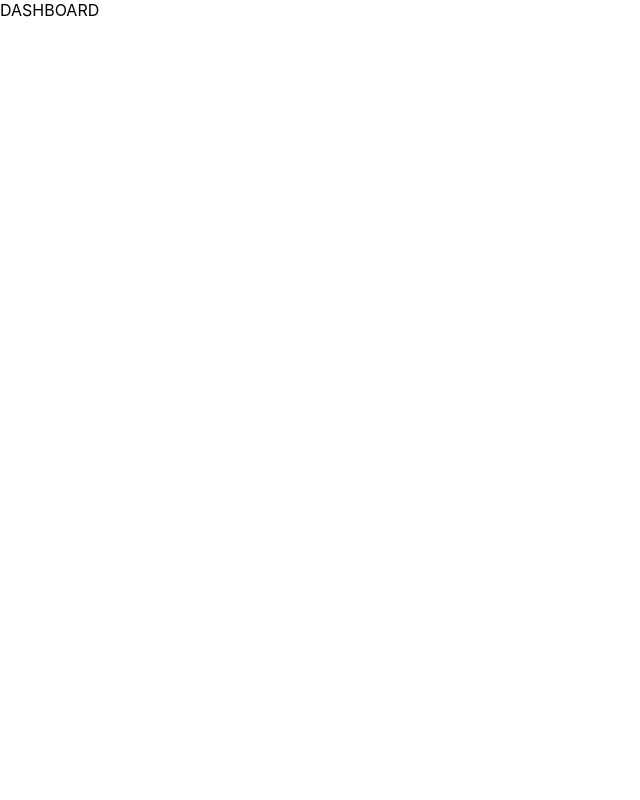
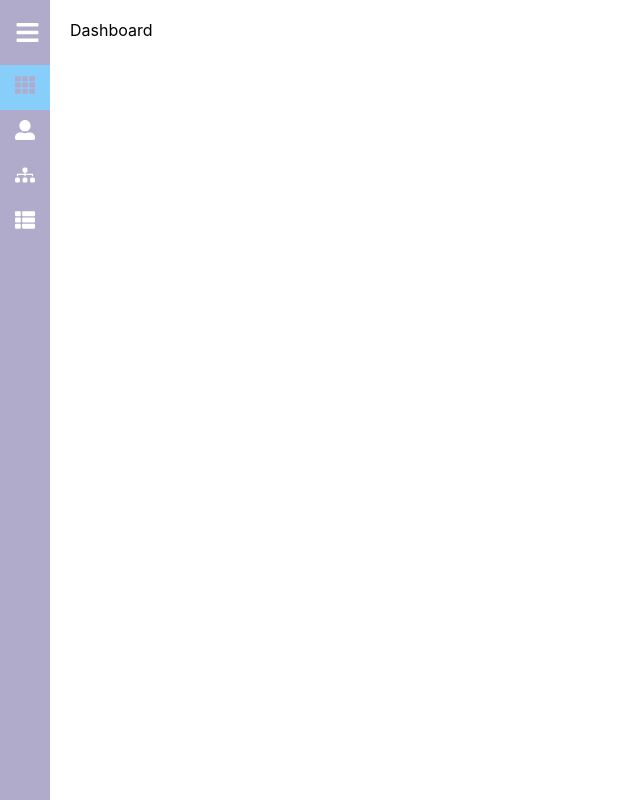
Before and after one commit to Eriktorress/Gestor_rrhh, a React (Create React App) app: page / in a window 1280 px wide. Shown: the whole page, without its empty margins (0-640 px from the left). Built offline with nearby package versions, Linux system fonts and the light colour scheme.

Commit message:
diseño 2

```diff
--- a/src/containers/pages/Dashboard.jsx
+++ b/src/containers/pages/Dashboard.jsx
@@ -1,10 +1,13 @@
+import Sidebar from "components/navigation/Siderbar"
 import Layout from "hocs/layouts/Layout"
 
 
 function Dashboard() {
     return(
         <Layout>
-            DASHBOARD
+            <Sidebar>
+                Dashboard
+            </Sidebar>
         </Layout>
     )
 
```
